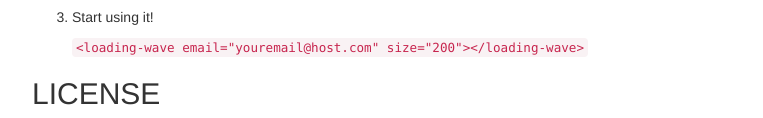
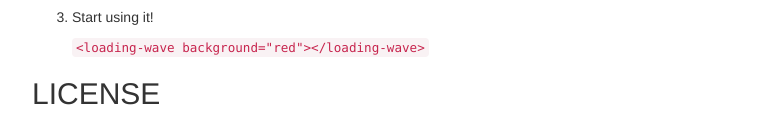
Before and after one commit to revathskumar/loading-wave, a website: page index.html in a window 1280 px wide. Shown: the part 527-645 px from the top of the page, without its empty margins (258-1021 px from the left). Drawn offline with nearby package versions, Linux system fonts and the light colour scheme.

Commit message:
Updating example

```diff
--- a/index.html
+++ b/index.html
@@ -136,7 +136,7 @@
             <p>Start using it!</p>
             <p>
               <code>
-                &lt;loading-wave email="youremail@host.com" size="200"&gt;&lt;/loading-wave&gt;
+                &lt;loading-wave background="red"&gt;&lt;/loading-wave&gt;
               </code>
             </p>
           </li>
```
